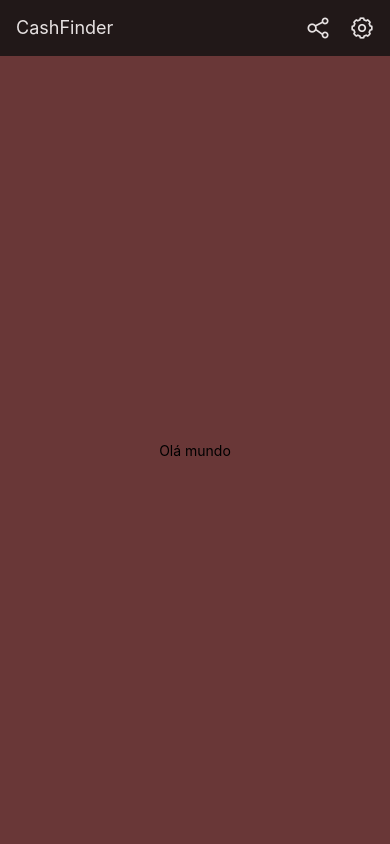
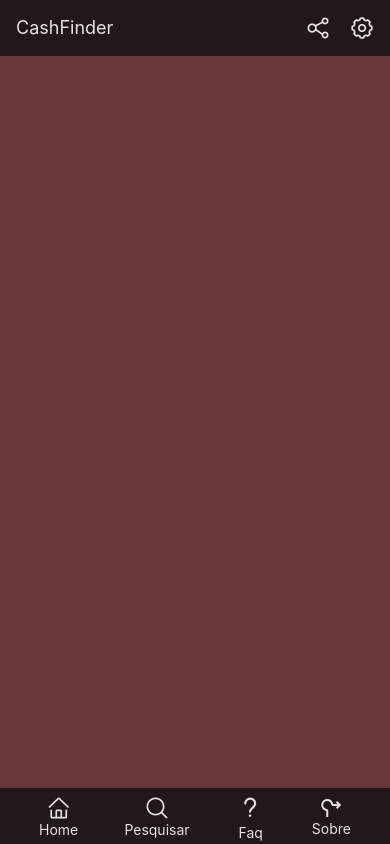
Before and after one commit to helton-evambi/cash-finder-native, a React Native app: screen /Home in a window 390 px wide. Built offline with nearby package versions, Linux system fonts and the light colour scheme.

Commit message:
create menu component

```diff
--- a/components/Header.js
+++ b/components/Header.js
@@ -3,7 +3,7 @@ import { AntDesign } from '@expo/vector-icons'
 
 export default function Header() {
   return (
-    <View className="flex flex-row items-center justify-between p-2 px-4 h-14 bg-[#211818]">
+    <View className="w-full flex flex-row items-center justify-between p-2 px-4 h-14 bg-[#211818]">
       <Text className="text-[#E7E2E2] text-lg">CashFinder</Text>
       <View className="flex flex-row gap-5">
         <AntDesign name="sharealt" size={24} color="#E7E2E2" />
--- /dev/null
+++ b/components/Menu.js
@@ -0,0 +1,26 @@
+import { Pressable, Text, View } from 'react-native'
+import { AntDesign } from '@expo/vector-icons'
+import { MaterialIcons } from '@expo/vector-icons'
+
+export default function Menu() {
+  return (
+    <View className="w-full flex flex-row items-center justify-around p-2 px-4 h-14 bg-[#211818] ">
+      <Pressable className="flex items-center">
+        <AntDesign name="home" size={24} color="#E7E2E2" />
+        <Text className="text-[#E7E2E2]">Home</Text>
+      </Pressable>
+      <Pressable className="flex items-center">
+        <AntDesign name="search1" size={24} color="#E7E2E2" />
+        <Text className="text-[#E7E2E2]">Pesquisar</Text>
+      </Pressable>
+      <Pressable className="flex items-center">
+        <AntDesign name="question" size={30} color="#E7E2E2" />
+        <Text className="text-[#E7E2E2]">Faq</Text>
+      </Pressable>
+      <Pressable className="flex items-center">
+        <MaterialIcons name="roundabout-right" size={24} color="#E7E2E2" />
+        <Text className="text-[#E7E2E2]">Sobre</Text>
+      </Pressable>
+    </View>
+  )
+}
--- a/screens/HomeScreen.js
+++ b/screens/HomeScreen.js
@@ -1,14 +1,19 @@
-import { Text, View } from 'react-native'
+import { ScrollView, StatusBar, Text, View } from 'react-native'
 import Header from '../components/Header'
-import { StatusBar } from 'expo-status-bar'
+import Menu from '../components/Menu'
+import { SafeAreaView } from 'react-native-safe-area-context'
 
 export default function HomeScreen() {
   return (
-    <>
+    <SafeAreaView className="flex-1 items-center justify-center bg-[#693737]">
       <Header />
-      <View className="flex-1 items-center justify-center bg-[#693737]">
-        <Text>Olá mundo</Text>
-      </View>
-    </>
+      <ScrollView className="flex-1"></ScrollView>
+      <Menu />
+      <StatusBar
+        backgroundColor="#211818"
+        barStyle="light-content" // Define a cor do texto (pode ser 'dark-content' ou 'light-content')
+        translucent={false} // Define se a barra de status é translúcida (apenas iOS)
+      />
+    </SafeAreaView>
   )
 }
```
